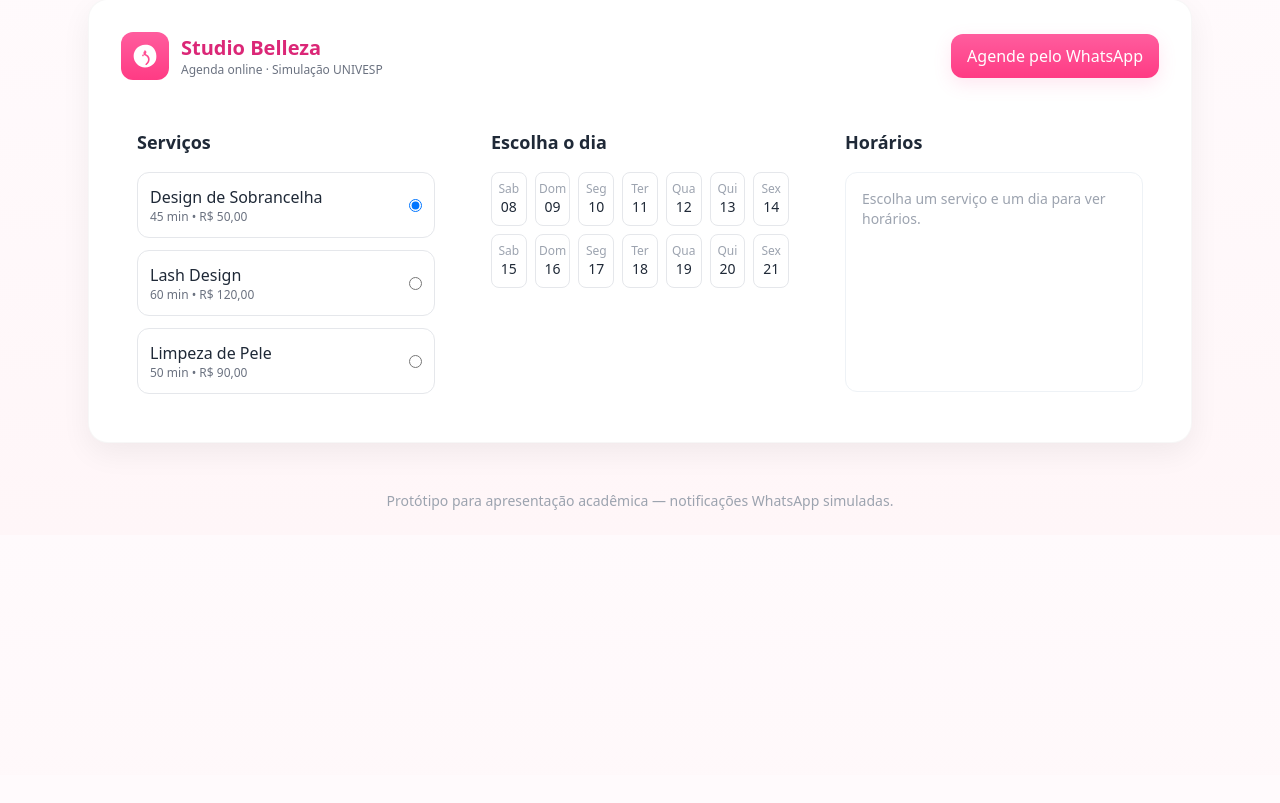
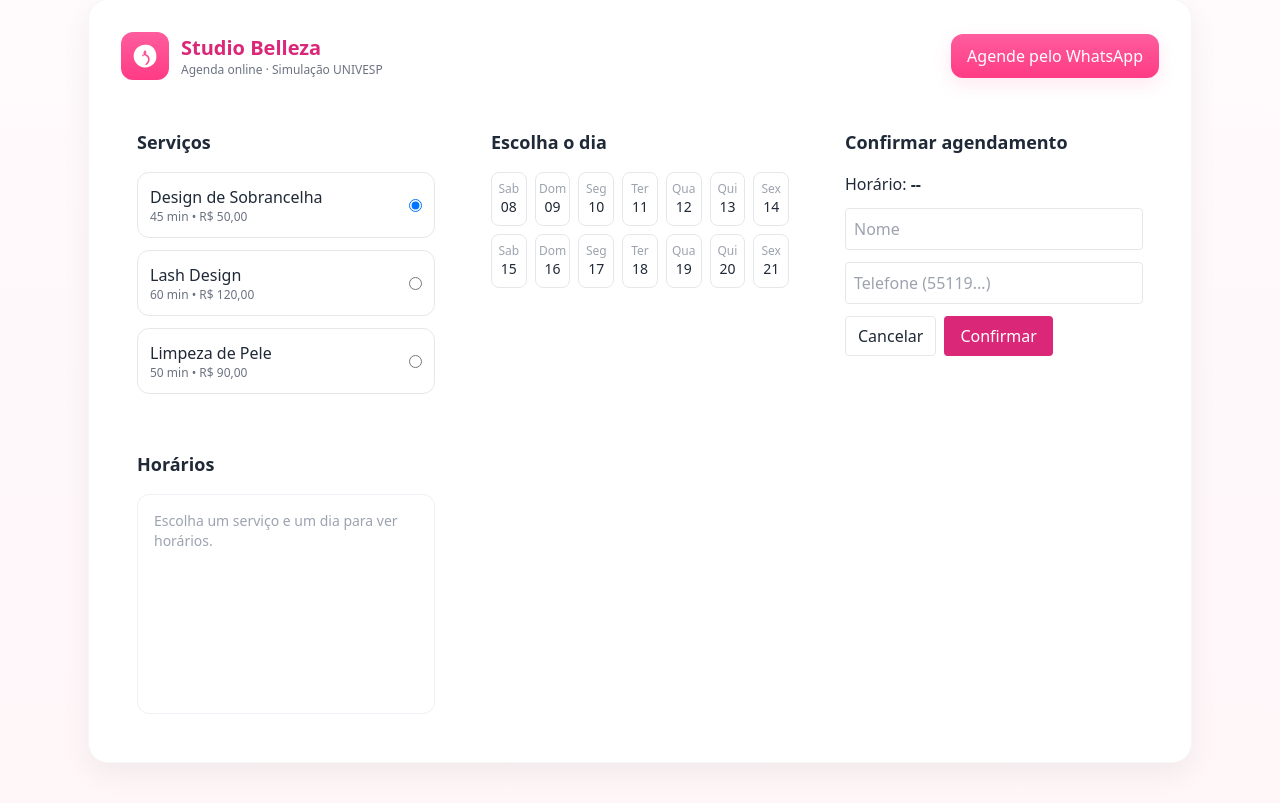
Before and after one commit to iagoramon-max/projeto-estetica, a Django app: page / in a window 1280 px wide. Shown: the part 25-828 px from the top of the page. Before the commit the page ends 535 px from the top, so only its background shows below. Run offline with Django 4.2, Linux system fonts and the light colour scheme; data comes from the database, SQL or seed files in the repository.

Commit message:
Update index.html

```diff
--- a/estetica_agenda/templates/agendamentos/index.html
+++ b/estetica_agenda/templates/agendamentos/index.html
@@ -17,7 +17,7 @@
     </div>
   </section>
 
-    <!-- Calendário em grade 7 colunas (sem badge) -->
+  <!-- Calendário em grade 7 colunas (sem badge) -->
   <section class="p-4">
     <h2 class="font-semibold text-lg mb-4">Escolha o dia</h2>
     <div class="grid grid-cols-7 gap-2" id="days-grid">
@@ -32,6 +32,19 @@
     </div>
   </section>
 
+  <!-- central confirm area (coluna do meio) -->
+  <section class="p-4" id="confirm-area" style="display:block;">
+    <h2 class="font-semibold text-lg mb-4">Confirmar agendamento</h2>
+    <div>Horário: <strong class="confirm-start">--</strong></div>
+    <div class="mt-3">
+      <input name="client_name" placeholder="Nome" class="w-full p-2 border rounded mb-3" />
+      <input name="client_phone" placeholder="Telefone (55119...)" class="w-full p-2 border rounded mb-3" />
+      <div class="flex gap-2">
+        <button id="cancel-confirm" class="px-3 py-1 border rounded">Cancelar</button>
+        <button id="confirm-button" class="px-4 py-2 bg-pink-600 text-white rounded">Confirmar</button>
+      </div>
+    </div>
+  </section>
 
   <section class="p-4">
     <h2 class="font-semibold text-lg mb-4">Horários</h2>
@@ -183,6 +196,9 @@ async function fetchSlots(day, serviceId, profId){
     if(resp.status === 200){
       const html = await resp.text();
       document.getElementById('slots').innerHTML = html;
+      // revelar a área de confirmação central e atualizar horário visível
+      const confirmArea = document.getElementById('confirm-area');
+      if(confirmArea) confirmArea.style.display = 'block';
     } else if (resp.status === 400){
       const text = await resp.text();
       document.getElementById('slots').innerHTML = `<div class="text-red-600">Parâmetros inválidos: ${text}</div>`;
@@ -201,5 +217,64 @@ async function fetchSlots(day, serviceId, profId){
     console.error('fetchSlots error', err);
   }
 }
+
+/* Cancel/Confirm central buttons behavior: limpar e atualizar */
+document.getElementById('cancel-confirm')?.addEventListener('click', ()=>{
+  // limpar e esconder
+  const area = document.getElementById('confirm-area');
+  if(area) { area.querySelectorAll('input').forEach(i=>i.value=''); area.style.display='none'; }
+});
+document.getElementById('confirm-button')?.addEventListener('click', async ()=>{
+  const name = document.querySelector('input[name="client_name"]').value.trim();
+  const phone = document.querySelector('input[name="client_phone"]').value.trim();
+  const startText = document.querySelector('.confirm-start')?.innerText || null;
+  if(!name || !phone){ alert('Preencha nome e telefone'); return; }
+  if(!window.selectedDayIso || !window.selectedServiceId){ alert('Selecione dia e serviço'); return; }
+
+  // construir start ISO: vamos reutilizar selectedDayIso e a hora do texto (se formatada)
+  // mas para simplicidade assumimos que a confirmação central foi preenchida pelo modal (ou user escolheu horário)
+  // então buscamos o slot que esteja marcado como "selected" no DOM
+  const selectedSlot = document.querySelector('.slot-button.selected, .slot-button[aria-pressed="true"]');
+  let startIso = null;
+  if(selectedSlot) startIso = selectedSlot.dataset.start;
+  if(!startIso){
+    // fallback: compor com selectedDayIso e hora do texto
+    const time = startText ? startText.split(' ')[1] : null;
+    if(time) startIso = window.selectedDayIso + 'T' + time + ':00';
+  }
+  if(!startIso){ alert('Não foi possível identificar o horário selecionado'); return; }
+
+  const payload = new FormData();
+  payload.append('professional_id', professionalId);
+  payload.append('service_id', window.selectedServiceId);
+  payload.append('start', startIso);
+  payload.append('client_name', name);
+  payload.append('client_phone', phone);
+
+  const resp = await fetch('/book/', { method:'POST', body: payload });
+  if(resp.status === 200){
+    const data = await resp.json();
+    alert('Agendamento criado!');
+    // notifica profissional (simulado)
+    await fetch('/notify-whatsapp/', {
+      method: 'POST',
+      headers: {'Content-Type':'application/json'},
+      body: JSON.stringify({booking_id: data.booking.id, to: 'professional'})
+    });
+    // limpar e esconder
+    const area = document.getElementById('confirm-area');
+    if(area) { area.querySelectorAll('input').forEach(i=>i.value=''); area.style.display='none'; }
+    // atualizar slots
+    if(window.selectedDayIso && window.selectedServiceId) fetchSlots(window.selectedDayIso, window.selectedServiceId, professionalId);
+    else location.reload();
+  } else if(resp.status === 409){
+    alert('Horário já reservado');
+    if(window.selectedDayIso && window.selectedServiceId) fetchSlots(window.selectedDayIso, window.selectedServiceId, professionalId);
+    else location.reload();
+  } else {
+    const t = await resp.text();
+    alert('Erro: ' + (t || resp.status));
+  }
+});
 </script>
 {% endblock %}
```
